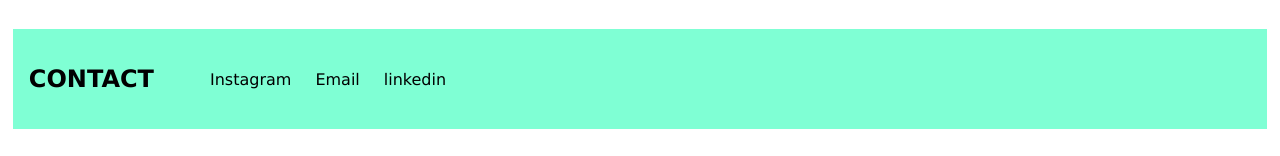
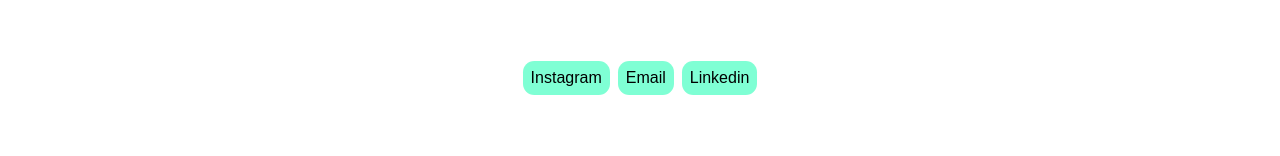
Before and after one commit to dikshashr/portfolio, a plain HTML site: page index.html in a window 1280 px wide. Shown: the part 644-800 px from the top of the page. Drawn offline with Linux system fonts and the light colour scheme.

Commit message:
contact buttons

```diff
--- a/index.html
+++ b/index.html
@@ -39,31 +39,11 @@
             </h3>
           </div>
        </div>
-
-          <footer class="footer">
-                <h2>CONTACT</h2>
-            <div class="contacts">
-                <a class="contact" href="https://www.instagram.com/dikshaa.xyz/"> Instagram </a>
-                <a class="contact" href="mailto:dikshashr016@gmail.com"> Email </a>
-                <a class="contact" href="https://www.linkedin.com/in/diksha-sharma-384b24311/"> linkedin </a>
-            </div>
-          </footer>
-          <!-- <div class="header">
-            <ul>
-              <li>
-                <p class="name">DIKSHA SHARMA</p>
-              </li>
-              <li>
-                <a class="contact" href="https://www.linkedin.com/in/diksha-sharma-384b24311/"> Linked </a>
-              </li>
-              <li>
-                <a class="contact" href="mailto:dikshashr016@gmail.com"> Email </a>
-              </li>
-              <li>
-                <a class="contact" href="https://www.instagram.com/dikshaa.xyz/"> Instagram </a>
-              </li>
-            </ul>
-        </div> -->
+       <div class="contacts">
+        <a href="https://www.instagram.com/dikshaa.xyz/" target="_blank"><button class="contact">Instagram</button></a>
+        <a href="mailto:dikshashr016@gmail.com" target="_blank"><button class="contact">Email</button></a>
+        <a href="https://www.linkedin.com/in/diksha-sharma-384b24311/" target="_blank"><button class="contact">Linkedin</button></a>
+       </div>
 
 </body>
 </html>
--- a/styles.css
+++ b/styles.css
@@ -13,9 +13,6 @@ html, body{
 
     }
     .header{
-        grid-auto-flow: column;
-    }
-    .footer{
         grid-auto-flow: column;
     }
 }
@@ -35,9 +32,7 @@ html, body{
         align-items: start;
         grid-auto-flow: column;
     }
-    .footer{
-        grid-auto-flow: row;
-    }
+
 
 }
 
@@ -120,37 +115,21 @@ a.home {
     color: #4D00FF;
   }
 
-.footer{
-    width: 98vw;
-    background-color: aquamarine;
-    font-size: 1rem;
-    justify-self: center;
-    justify-content: start;
+.contacts{
     display: grid;
-    padding: 0;
-    gap: 1.5rem;
-}
-
-a.contact{
-    color: black;
-    transition-property: color;
-    text-decoration: none;
+    justify-items: center;
+    padding: 2rem;
+    gap: 0.5rem;
+    grid-auto-flow: column;
+    justify-content: center;
 
 }
 
-a.contact:hover{
-    color: white;
+.contact{
+    background-color: aquamarine;
+    color: black;
+    padding: 0.5rem;
+    font-size: 1rem;
+    border-radius: 0.7rem;
+    border: none;
 }
-
-.contacts{
-    align-content: space-around;
-    grid-auto-flow: column;
-    display: grid;
-    align-self: center;
-    grid-gap: 1.5rem;
-    padding: 1rem;
-}
-
-.footer h2{
-    padding: 1rem;
-}
```
